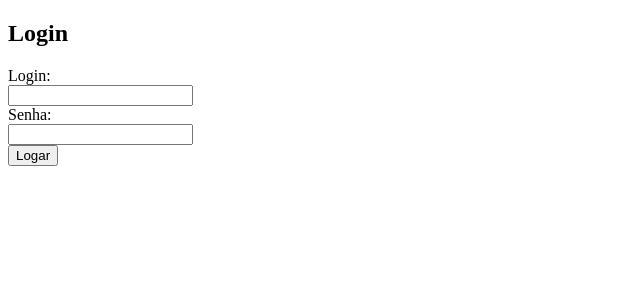
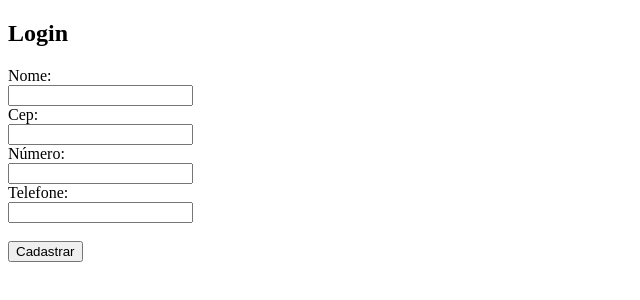
Before and after one commit to Eduardofbarreto/cursoweb_jamilton, a plain HTML site: page index.html in a window 1280 px wide. Shown: the whole page, without its empty margins (0-640 px from the left). Drawn offline with Linux system fonts and the light colour scheme.

Commit message:
cadastro

```diff
--- a/index.html
+++ b/index.html
@@ -10,13 +10,16 @@
     <h2>Login</h2>
     <form>
 
-        Login:<br>
-        <input type="text" name="login"><br>
-
-        Senha:<br>
-        <input type="password" name="senha"><br>
-
-        <input type="button" value="Logar">
+        Nome:<br>
+        <input type="text" name="nome"><br>
+        Cep:<br>
+        <input type="text" name="cep"><br>
+        Número:<br>
+        <input type="text" name="número"><br>
+        Telefone:<br>
+        <input type="text" name="telefone"><br>
+        <br>
+        <input type="button" value="Cadastrar">
 
     </form>
 
```
